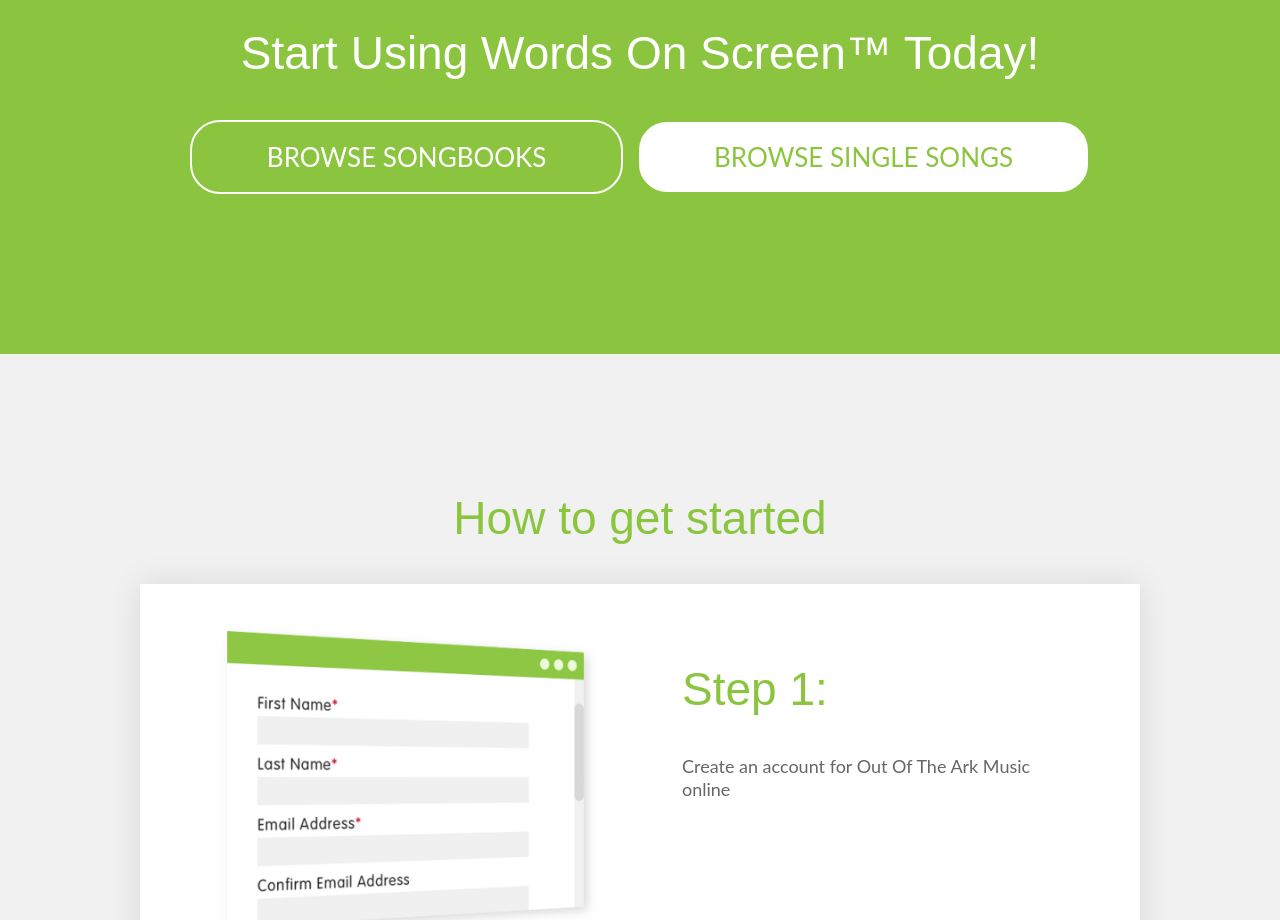
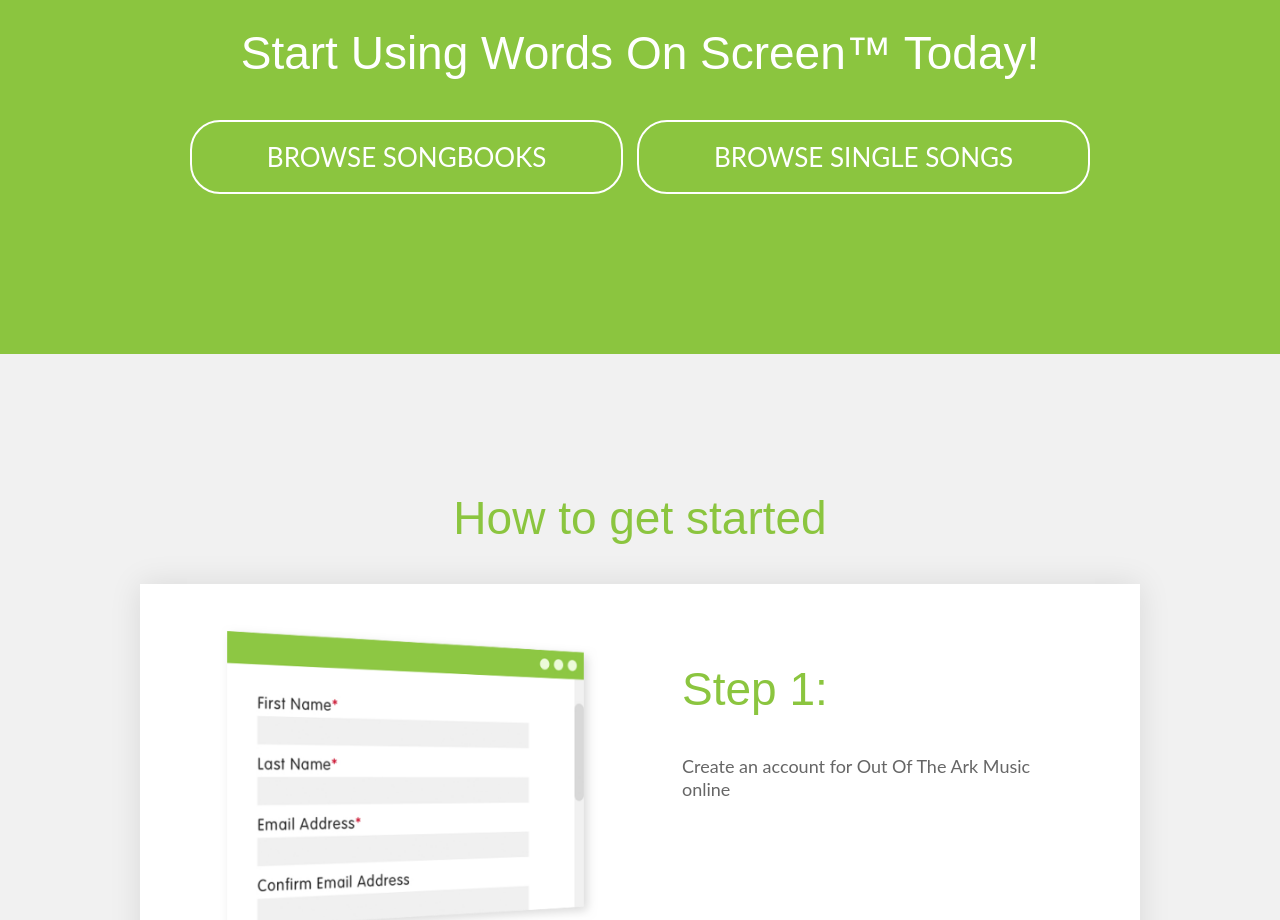
Before and after one commit to roobottom/oota_wos, a website: page index.html in a window 1280 px wide. Shown: the part 4060-4980 px from the top of the page. Drawn offline with Linux system fonts and the light colour scheme; a web font is replaced by a local one.

Commit message:
updated buttons

```diff
--- a/index.html
+++ b/index.html
@@ -269,7 +269,7 @@
     <div class="wos-wrapper">
     <h2>Start Using Words On Screen™ Today!</h2>
     <a href="#" class="wos-button wos-button--tertiary">Browse songbooks</a>
-    <a href="#" class="wos-button wos-button--secondary ml-s">Browse single songs</a>
+    <a href="#" class="wos-button wos-button--tertiary ml-s">Browse single songs</a>
     </div>
   </section>
 
```
